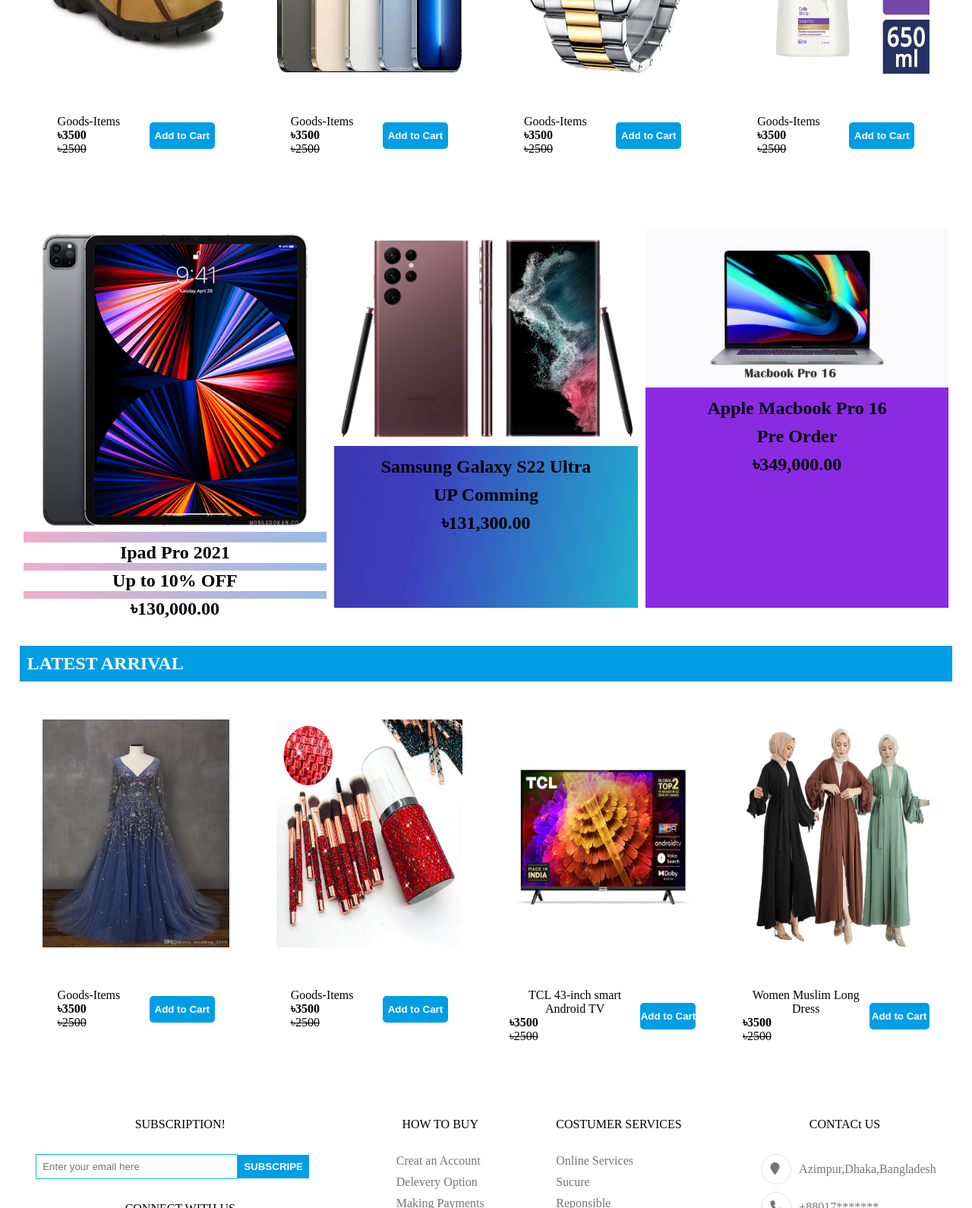
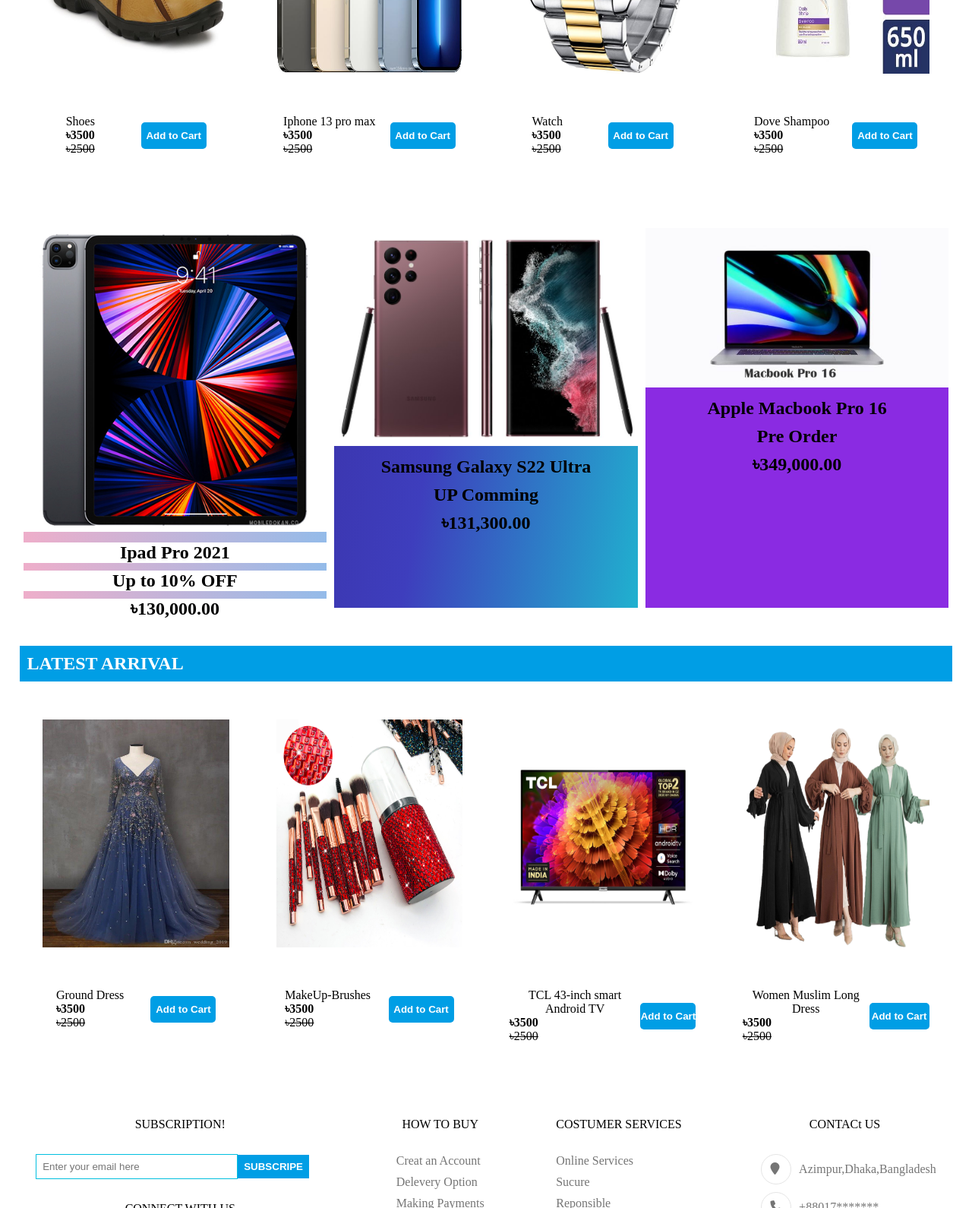
Before and after one commit to Santanu310/Ecommerce-website-demo, a plain HTML site: page index.html in a window 1280 px wide. Shown: the part 1210-2800 px from the top of the page at 76% size. Drawn offline with Linux system fonts and the light colour scheme.

Commit message:
ecommerce modify

```diff
--- a/index.html
+++ b/index.html
@@ -108,7 +108,7 @@
                     <img src="image/Kavacha shoes.jpeg" alt="image">
                     <div class="inner-left">
                         <div>
-                            <p>Goods-Items</p>
+                            <p>Shoes</p>
                             <h4>৳3500</h4>
                             <del>৳2500</del>
                         </div>
@@ -121,7 +121,7 @@
                     <img src="image/iphone.jpg" alt="image">
                     <div class="inner-left">
                         <div>
-                            <p>Goods-Items</p>
+                            <p>Iphone 13 pro max</p>
                             <h4>৳3500</h4>
                             <del>৳2500</del>
                         </div>
@@ -133,7 +133,7 @@
                     <img src="image/watch.jpg" alt="image">
                     <div class="inner-left">
                         <div>
-                            <p>Goods-Items</p>
+                            <p>Watch</p>
                             <h4>৳3500</h4>
                             <del>৳2500</del>
                         </div>
@@ -145,7 +145,7 @@
                     <img src="image/dove shampoo.jpg" alt="image">
                     <div class="inner-left">
                         <div>
-                            <p>Goods-Items</p>
+                            <p>Dove Shampoo</p>
                             <h4>৳3500</h4>
                             <del>৳2500</del>
                         </div>
@@ -196,7 +196,7 @@
                     <img src="image/ground dress.jpg" alt="image">
                     <div class="inner-left">
                         <div>
-                            <p>Goods-Items</p>
+                            <p>Ground Dress</p>
                             <h4>৳3500</h4>
                             <del>৳2500</del>
                         </div>
@@ -209,7 +209,7 @@
                     <img src="image/beauty.jpg" alt="image">
                     <div class="inner-left">
                         <div>
-                            <p>Goods-Items</p>
+                            <p>MakeUp-Brushes</p>
                             <h4>৳3500</h4>
                             <del>৳2500</del>
                         </div>
--- a/style.css
+++ b/style.css
@@ -70,6 +70,7 @@
     padding: 10px;
     color: #757575;
     border: 1px solid #01c0df;
+    border-radius: 5px;
     outline: none;
 }
 
@@ -78,6 +79,7 @@
     height: 40px;
     padding: 10px;
     border: 1px solid #e5e5e5;
+    border-radius: 5px;
     position: relative;
     text-decoration: none;
     color: #fff;
@@ -103,7 +105,7 @@
 }
 
 .navbar ul li:hover {
-    background-color: rgb(173, 195, 197);
+    background-color: rgb(105, 202, 211);
 }
 
 .navbar ul li a {
@@ -148,6 +150,7 @@
 .buy-now {
     border: none;
     outline: none;
+    color: #fff;
     background-color: #009ee5;
     font-weight: bold;
     margin-left: 20px;
@@ -155,6 +158,7 @@
     padding: 10px;
     top: 200px;
     width: 100px;
+    font-weight: bold;
 }
 
 .buy-now:hover {
```
